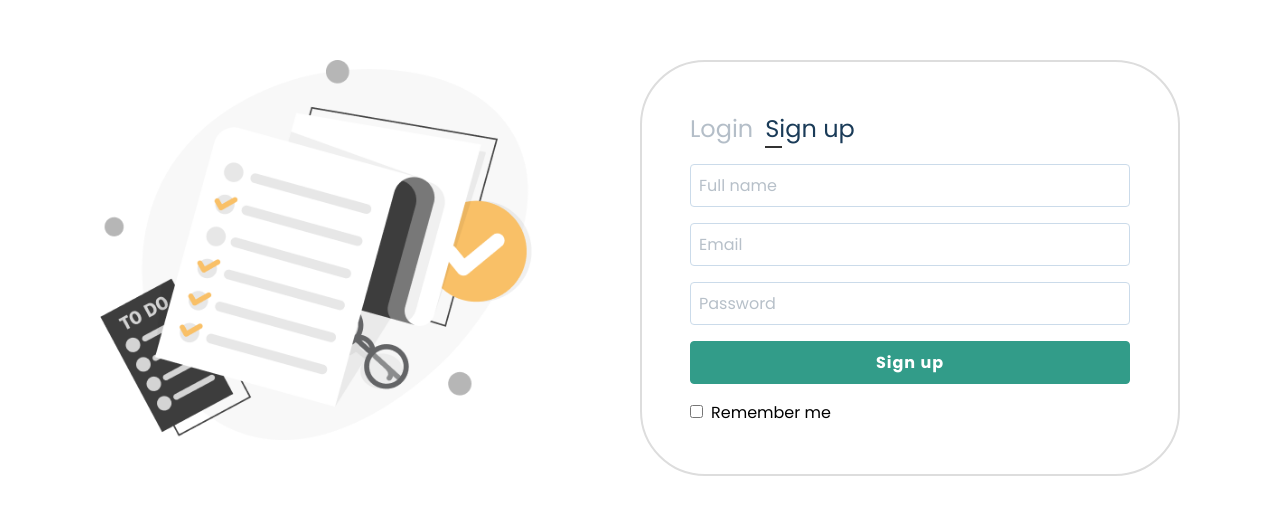
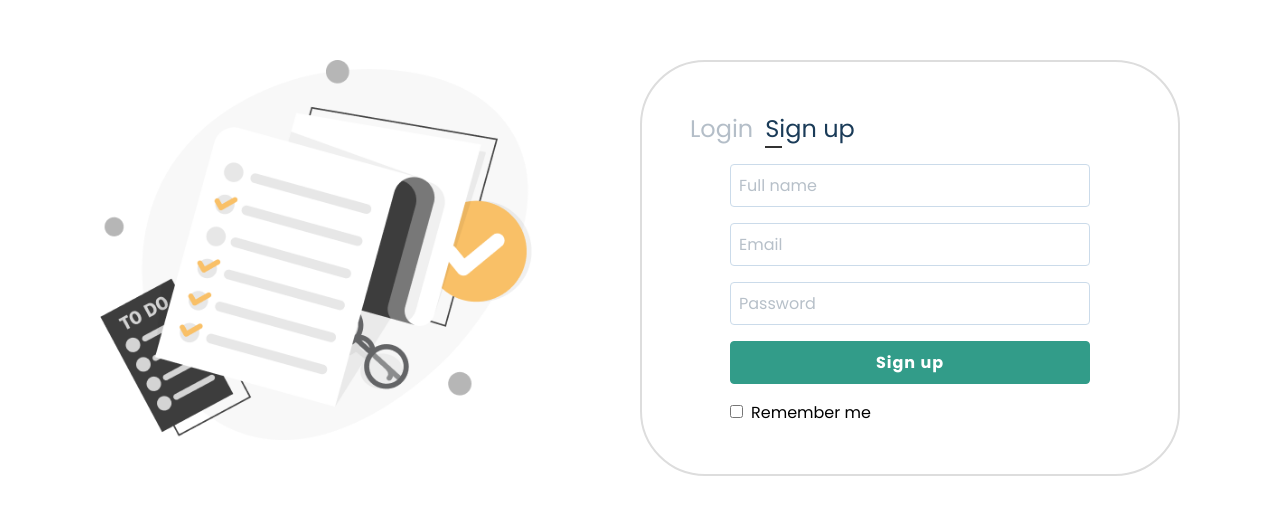
Before and after one commit to DineshRout779/trello-clone, a React (Create React App) app in the folder frontend/: page /signup in a window 1280 px wide. Shown: the part 132-646 px from the top of the page. Built offline with nearby package versions, Linux system fonts and the light colour scheme.

Commit message:
style: UI improvements✨

```diff
--- a/frontend/src/index.css
+++ b/frontend/src/index.css
@@ -295,6 +295,13 @@ img {
   border: 2px solid #ddd;
 }
 
+.login-form .line {
+  max-width: 360px;
+  margin: 0 auto;
+  height: 2px;
+  background-color: rgba(64, 145, 223, 0.12);
+}
+
 .login-form a {
   font-size: 24px;
   color: #1a3b5854;
@@ -315,6 +322,11 @@ img {
   width: 17px;
   height: 2px;
   background-color: #333;
+}
+
+.login-form .form {
+  max-width: 360px;
+  margin: 0 auto;
 }
 
 /* height */
```
